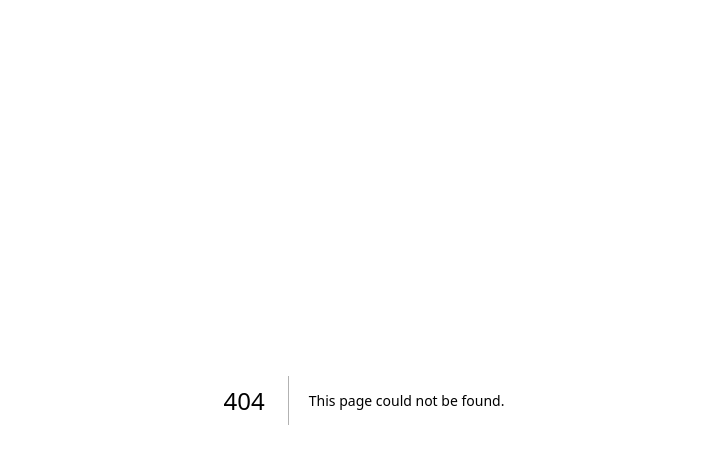
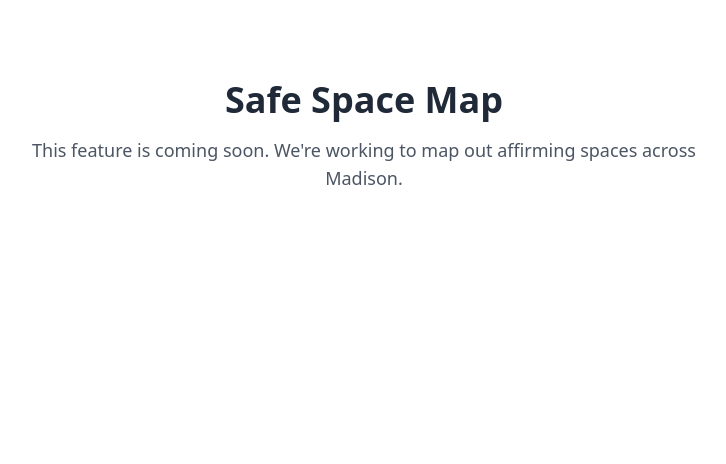
Before and after one commit to bkohlhepp10/lgbtq-madison, a Next.js app: page /safe-space-map in a window 1280 px wide. Before the commit this address had no page. Shown: the top 464 px of the page, without its empty margins (276-1002 px from the left). Built offline with nearby package versions, Linux system fonts and the light colour scheme.

Commit message:
new page

```diff
--- /dev/null
+++ b/pages/safe-space-map.tsx
@@ -0,0 +1,17 @@
+// pages/safe-space-map.tsx
+
+import Head from "next/head";
+
+export default function SafeSpaceMap() {
+  return (
+    <>
+      <Head>
+        <title>Safe Space Map – Pride Guide</title>
+      </Head>
+      <main className="max-w-3xl mx-auto px-4 py-20 text-center">
+        <h1 className="text-4xl font-extrabold mb-4 text-gray-800">Safe Space Map</h1>
+        <p className="text-gray-600 text-lg">This feature is coming soon. We're working to map out affirming spaces across Madison.</p>
+      </main>
+    </>
+  );
+}
```
